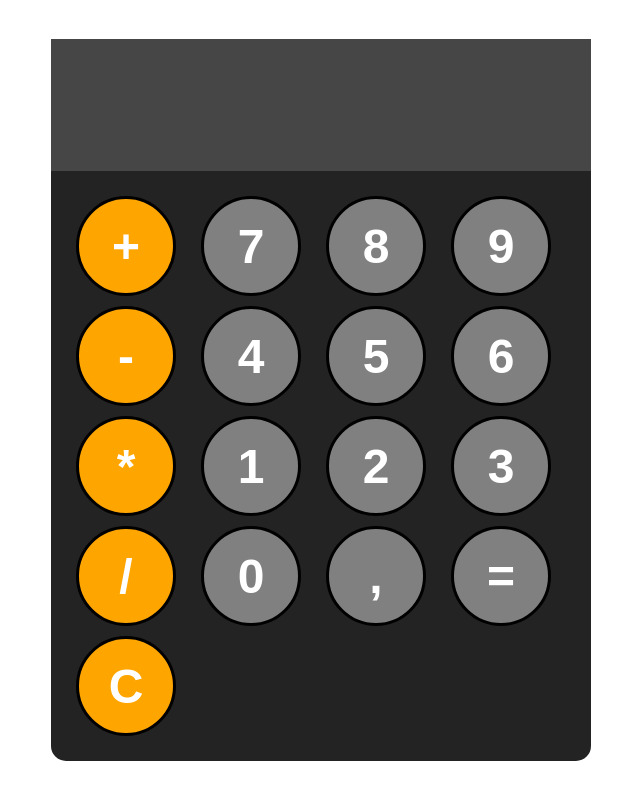
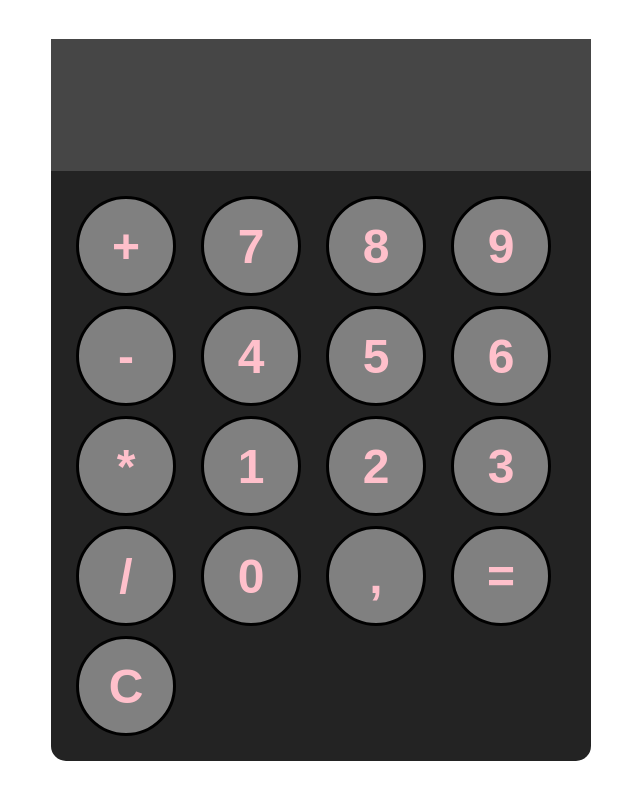
Before and after one commit to topapizza/calculator, a plain HTML site: page index.html in a window 1280 px wide. Shown: the whole page, without its empty margins (319-959 px from the left). Drawn offline with Linux system fonts and the light colour scheme.

Commit message:
Update styles.css

```diff
--- a/styles.css
+++ b/styles.css
@@ -32,7 +32,7 @@ button{
     border-radius:  50px;
     border:  3px solid black;
     background-color: grey;
-    color: white;
+    color: pink;
     font-size: 3rem;
     font-weight: bold;
     cursor: pointer;
@@ -44,7 +44,7 @@ button:active{
     background-color: rgb(185, 185, 185);
 }
 .operator-btn{
-    background-color: orange;
+    background-color: light_blue;
 }
 .operator-btn:hover{
     background-color: rgb(198, 128, 0);
```
